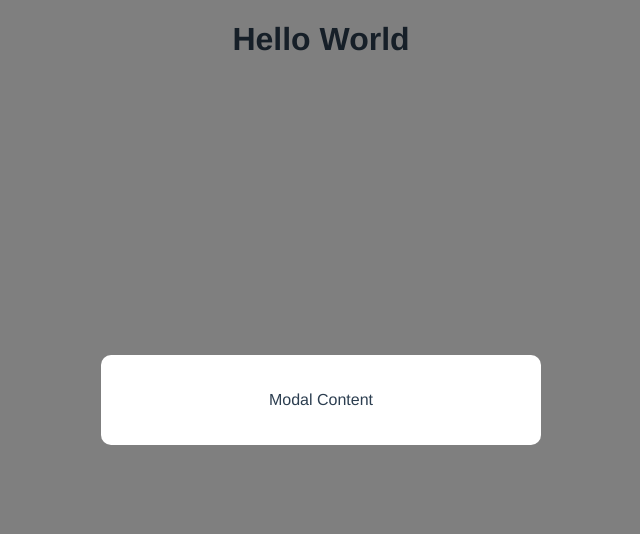
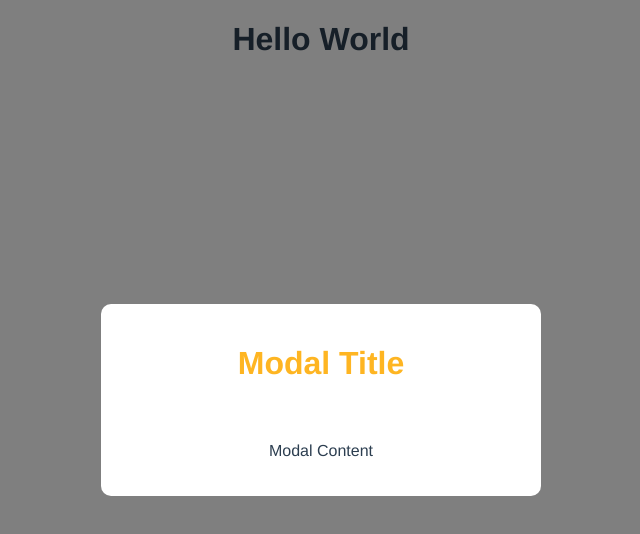
Before and after one commit to badawi1713/learn-vue, a Vue app in the folder 02-vue-cli/: page / in a window 1280 px wide. Shown: the top 534 px of the page, without its empty margins (319-959 px from the left). Built offline with nearby package versions, Linux system fonts and the light colour scheme.

Commit message:
feat: add local and global style

```diff
--- a/02-vue-cli/src/components/Modal.vue
+++ b/02-vue-cli/src/components/Modal.vue
@@ -1,6 +1,7 @@
 <template>
   <div class="backdrop">
     <div class="modal">
+      <h1>Modal Title</h1>
       <p>Modal Content</p>
     </div>
   </div>
@@ -33,4 +34,10 @@ export default {
   justify-content: center;
   align-items: center;
 }
+
+.modal h1 {
+  color: #feb522;
+  text-align: center;
+  margin-bottom: 60px;
+}
 </style>
```
Also changed, not shown: 1 other file (tests, documents, lock files or other folders).
